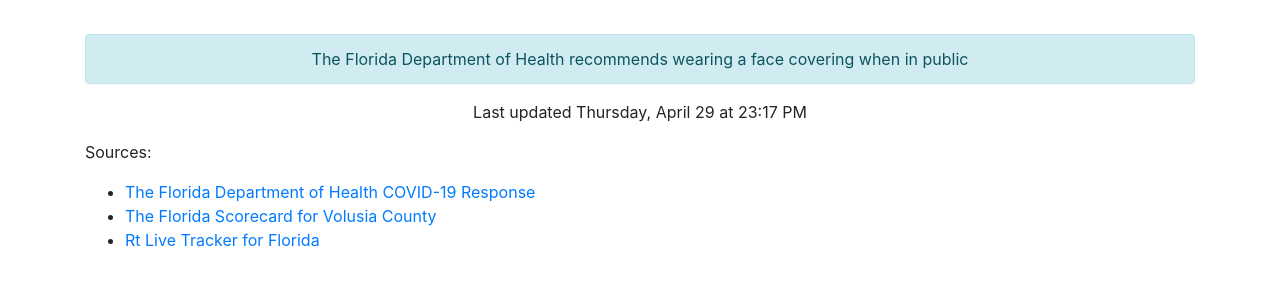
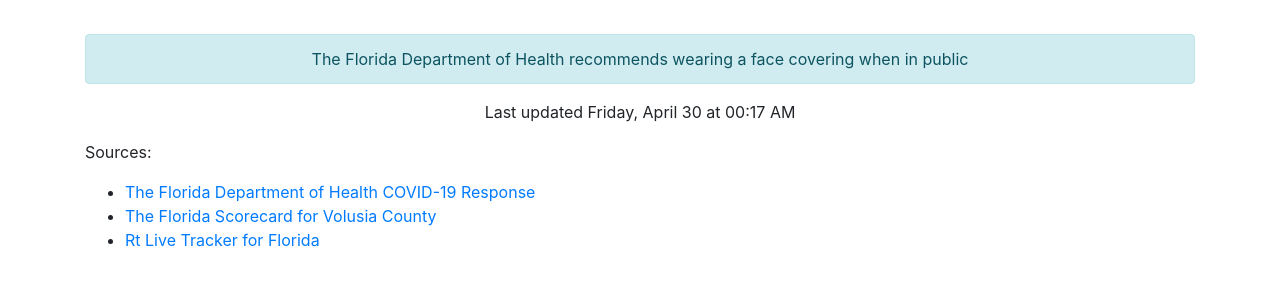
Before and after one commit to thinkjson/timeforchurch, a Jekyll site: the page built from index.md, in a window 1280 px wide. Shown: the part 544-830 px from the top of the page. Built offline with Jekyll 4.4.1, drawn with Linux system fonts in a browser that asks for light colours; our own code applies the rules of GitHub Pages for plain Markdown files.

Commit message:
Updating data

```diff
--- a/_includes/data.html
+++ b/_includes/data.html
@@ -10,4 +10,4 @@
     <div class="outcome text-success">YES</div>
     <div class="alert alert-info" role="alert">The Florida Department of Health recommends wearing a face covering when in public</div>
 
-    <p>Last updated Thursday, April 29 at 23:17 PM</p>
+    <p>Last updated Friday, April 30 at 00:17 AM</p>
```
